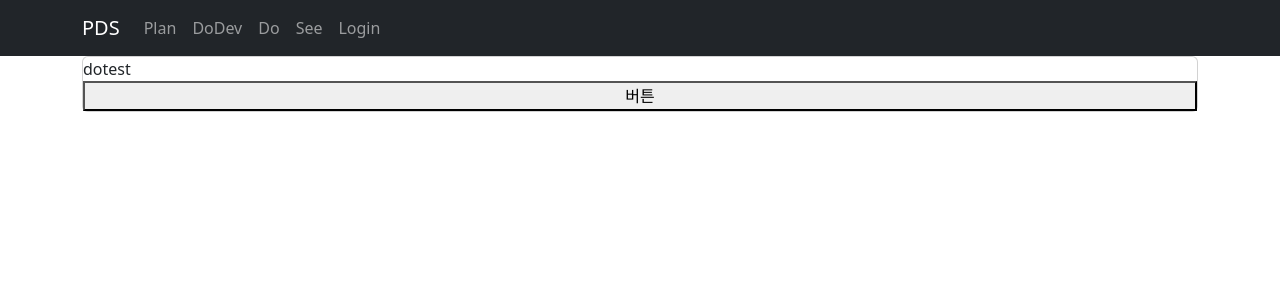
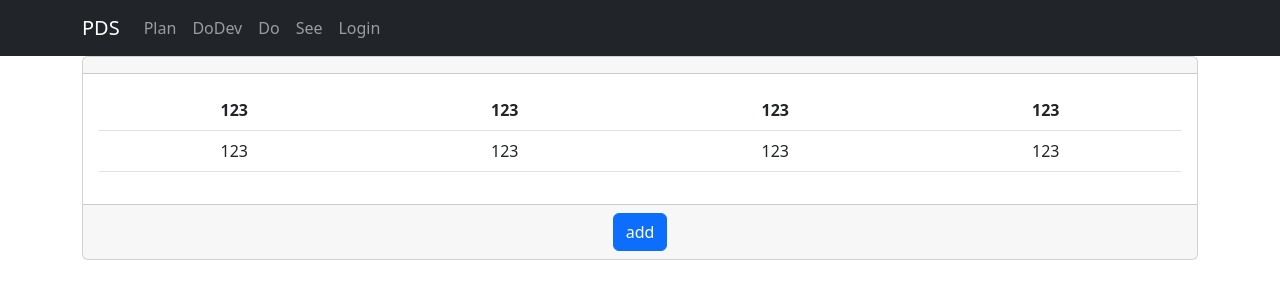
Before and after one commit to sproutbro/pds_react, a React (Create React App) app: page /do in a window 1280 px wide. Shown: the top 300 px of the page. Built offline with nearby package versions, Linux system fonts and the light colour scheme; no server answers.

Commit message:
으어어어

```diff
--- a/src/components/PlanTable.js
+++ b/src/components/PlanTable.js
@@ -13,7 +13,7 @@ const PlanTable = (props) => {
         <th>계획</th>
         <th>re</th>
         <th>카테고리</th>
-        <th>남은시간</th>
+        <th>남은시간11</th>
       </tr>
     </thead>
     <tbody>
--- a/src/pages/Do.js
+++ b/src/pages/Do.js
@@ -1,29 +1,49 @@
 import axios from "axios";
-import { Card } from "react-bootstrap";
+import { Card, Button, Table, CardImg, CardGroup } from "react-bootstrap";
+import CardHeader from "react-bootstrap/esm/CardHeader";
 
 const Do = () => {
-
-
   const doAction = () => {
-    axios.get("/test")
-    .then(res => {
-      console.log("121212");
-      alert(res.data);
-    })
-    .catch(err => alert(err))
-  }
-
+    axios
+      .get("/do/testgi")
+      .then((res) => {
+        alert(res.data);
+      })
+      .catch((err) => alert(err));
+  };
 
   return (
     <>
-    <Card>
-    <div>dotest</div>
-    <button variant="primary" onClick={doAction}>
-            버튼
-    </button>
-    </Card>
+      <Card style={{ textAlign: "center" }}>
+        <CardHeader></CardHeader>
+        <Card.Body>
+          <Table>
+            <tHead>
+              <tr>
+                <th>123</th>
+                <th>123</th>
+                <th>123</th>
+                <th>123</th>
+              </tr>
+            </tHead>
+            <tBody>
+              <tr>
+                <td>123</td>
+                <td>123</td>
+                <td>123</td>
+                <td>123</td>
+              </tr>
+            </tBody>
+          </Table>
+        </Card.Body>
+        <Card.Footer>
+          <Button variant="primary" onClick={doAction}>
+            add
+          </Button>
+        </Card.Footer>
+      </Card>
     </>
-  )
-}
+  );
+};
 
 export default Do;
```
Also changed, not shown: src/components/PlanReply.js (+25 -25 lines).
